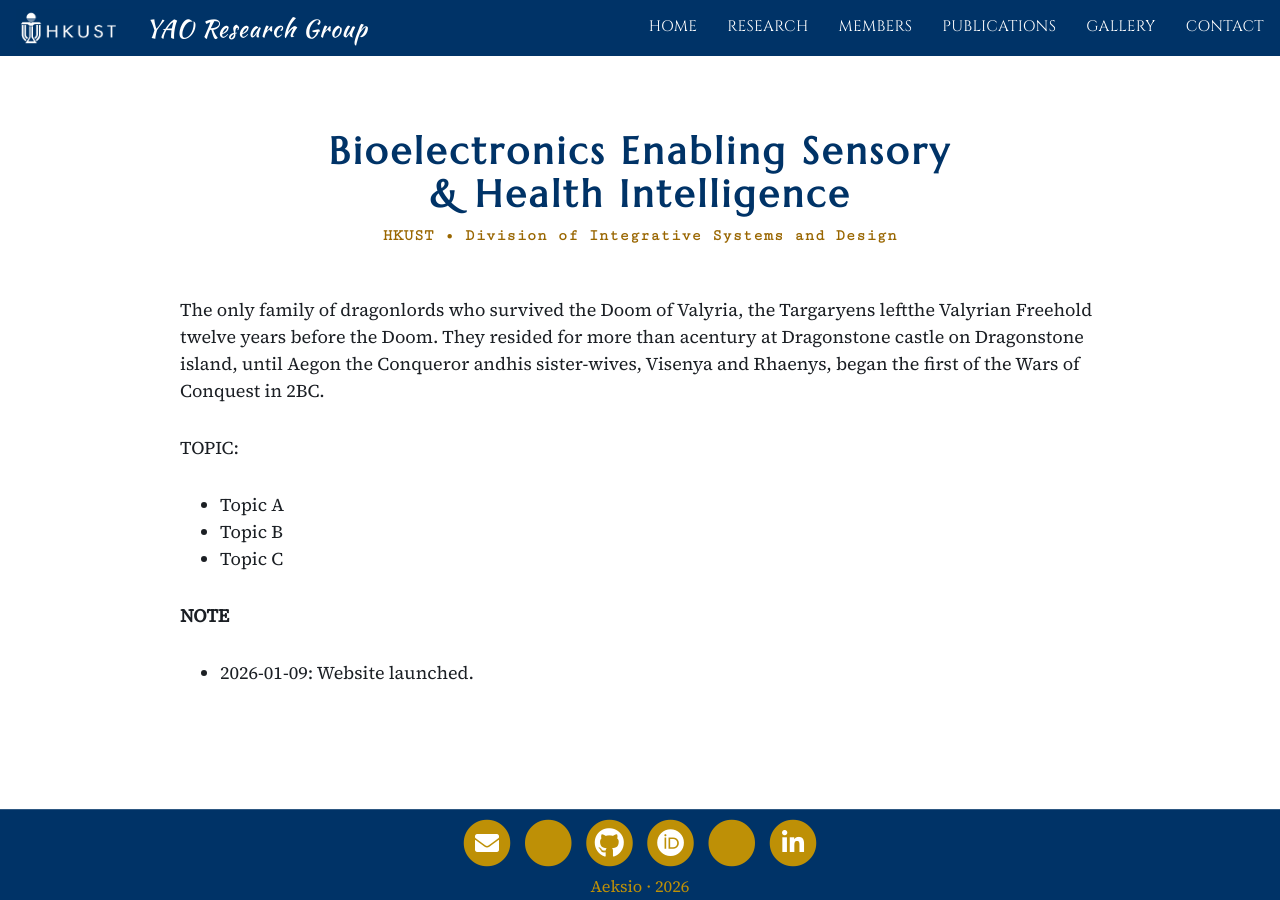
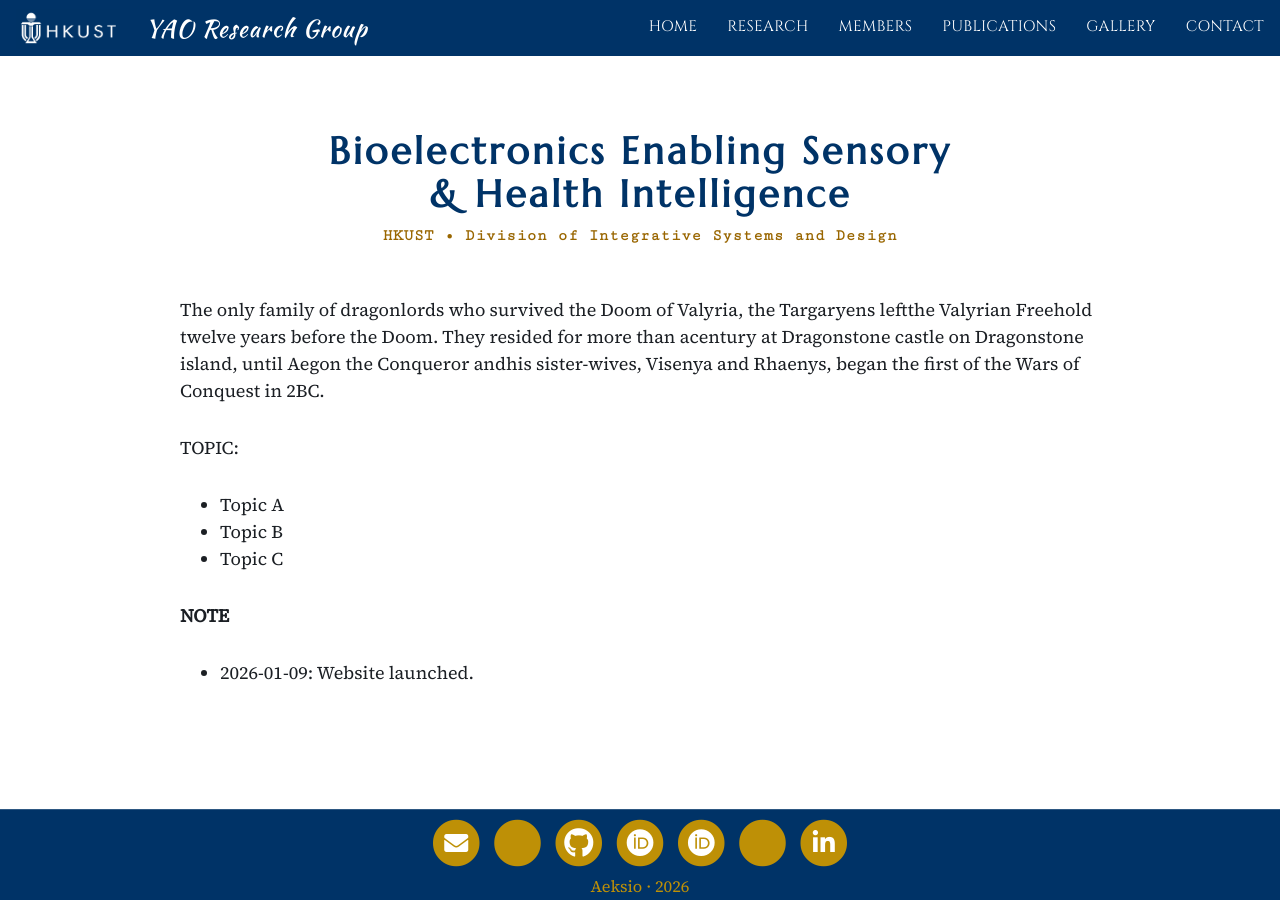
Before and after one commit to Arthys86/website, a Jekyll site: the page built from index.md, in a window 1280 px wide. Built offline with Jekyll 4.4.1, drawn with Linux system fonts in a browser that asks for light colours; nearby versions of some CDN libraries; a style sheet for code colours, icons or effects is not loaded.

Commit message:
Update footer.html

```diff
--- a/_includes/footer.html
+++ b/_includes/footer.html
@@ -48,6 +48,17 @@
           </li>
           {% endif %}
 
+          {% if site.social-network-links.orcid %}
+          <li class="list-inline-item">
+            <a class="footer-icon-link" href="{{ site.social-network-links.orcid }}" target="_blank" aria-label="ORCID">
+              <span class="fa-stack" aria-hidden="true">
+                <i class="fas fa-circle fa-stack-2x"></i>
+                <i class="fab fa-orcid fa-stack-1x fa-inverse" style="font-size: 1.15em;"></i>
+              </span>
+            </a>
+          </li>
+          {% endif %}
+
           {% if site.social-network-links.researchgate %}
           <li class="list-inline-item">
             <a class="footer-icon-link" href="{{ site.social-network-links.researchgate }}" target="_blank" aria-label="ResearchGate">
```
